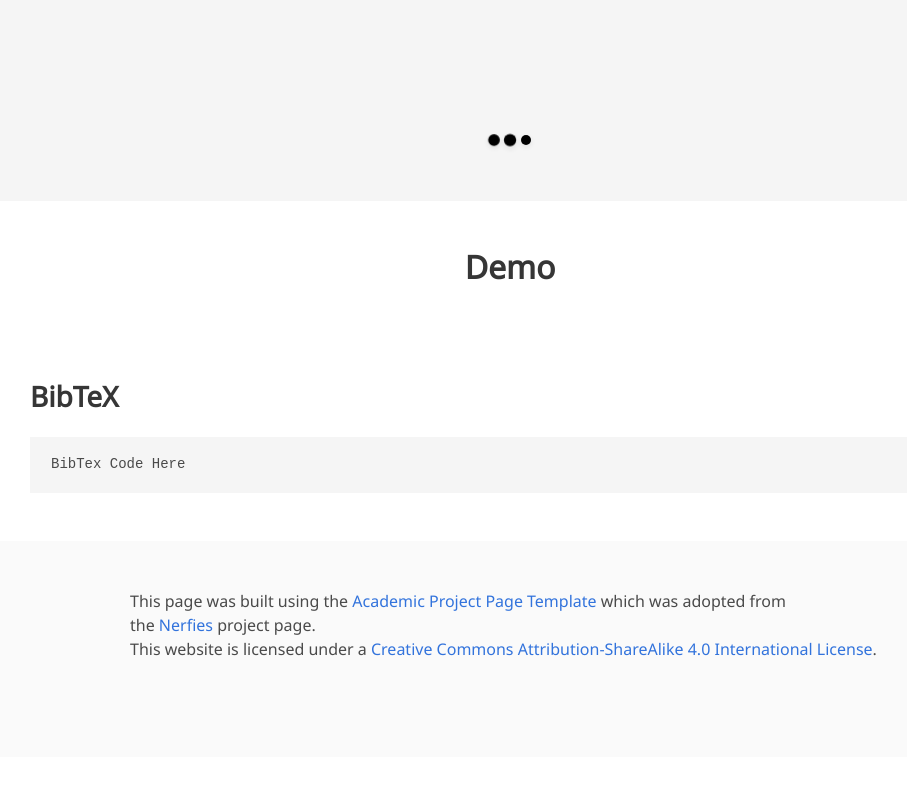
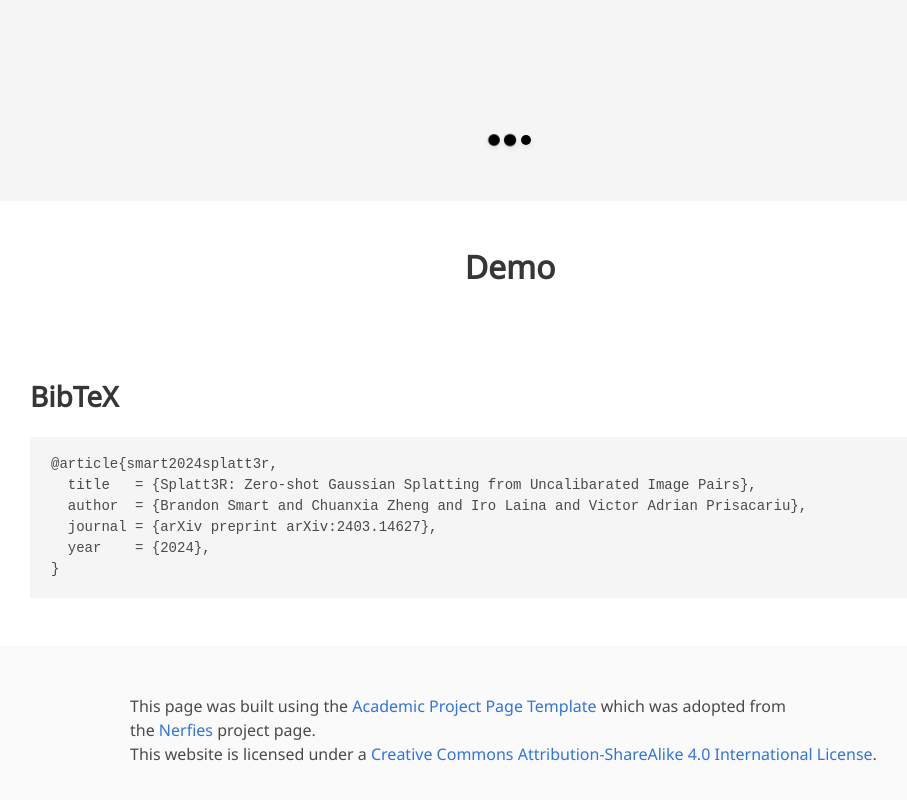
Before and after one commit to btsmart/splatt3r_webpage, a plain HTML site: page index.html in a window 1280 px wide. Shown: the part 2742-3542 px from the top of the page, without its empty margins (130-1037 px from the left). Before the commit the page ends 3499 px from the top, so only its background shows below. Drawn offline with nearby package versions, Linux system fonts and the light colour scheme; some icons are missing; a web font is replaced by a local one.

Commit message:
Updating BibTeX

```diff
--- a/index.html
+++ b/index.html
@@ -260,7 +260,12 @@
   <section class="section" id="BibTeX">
     <div class="container is-max-desktop content">
       <h2 class="title">BibTeX</h2>
-      <pre><code>BibTex Code Here</code></pre>
+      <pre><code>@article{smart2024splatt3r,
+  title   = {Splatt3R: Zero-shot Gaussian Splatting from Uncalibarated Image Pairs},
+  author  = {Brandon Smart and Chuanxia Zheng and Iro Laina and Victor Adrian Prisacariu},
+  journal = {arXiv preprint arXiv:2403.14627},
+  year    = {2024},
+}</code></pre>
     </div>
   </section>
   <!--End BibTex citation -->
```
